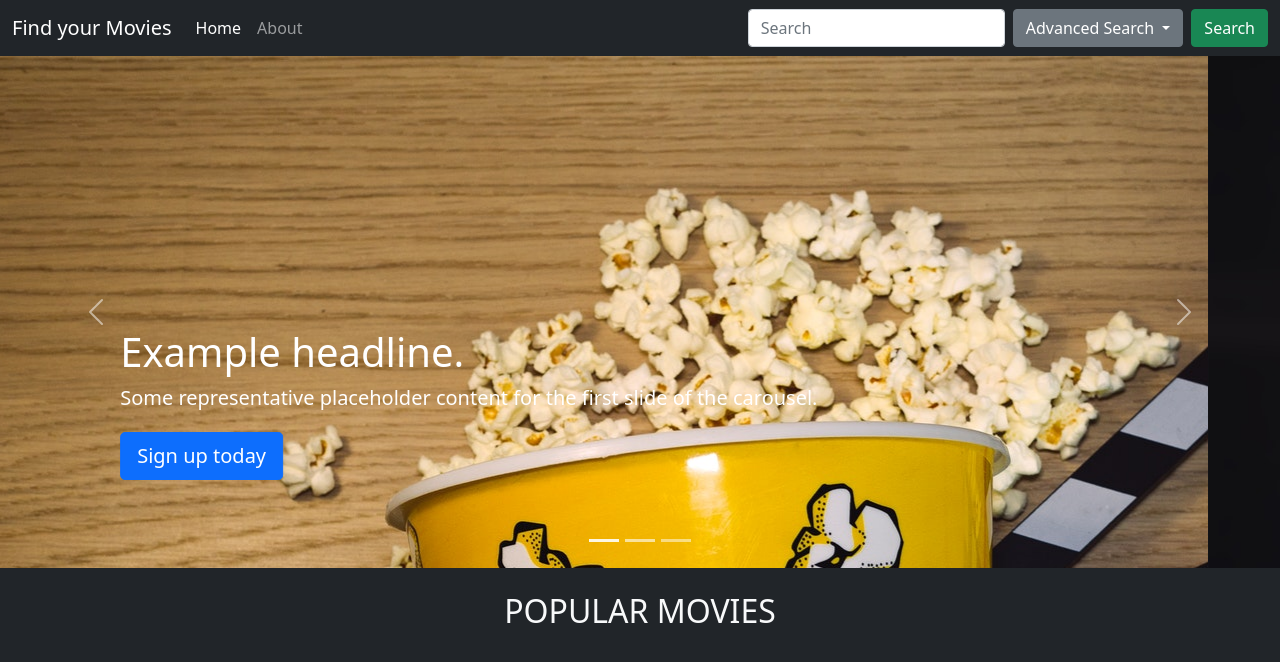
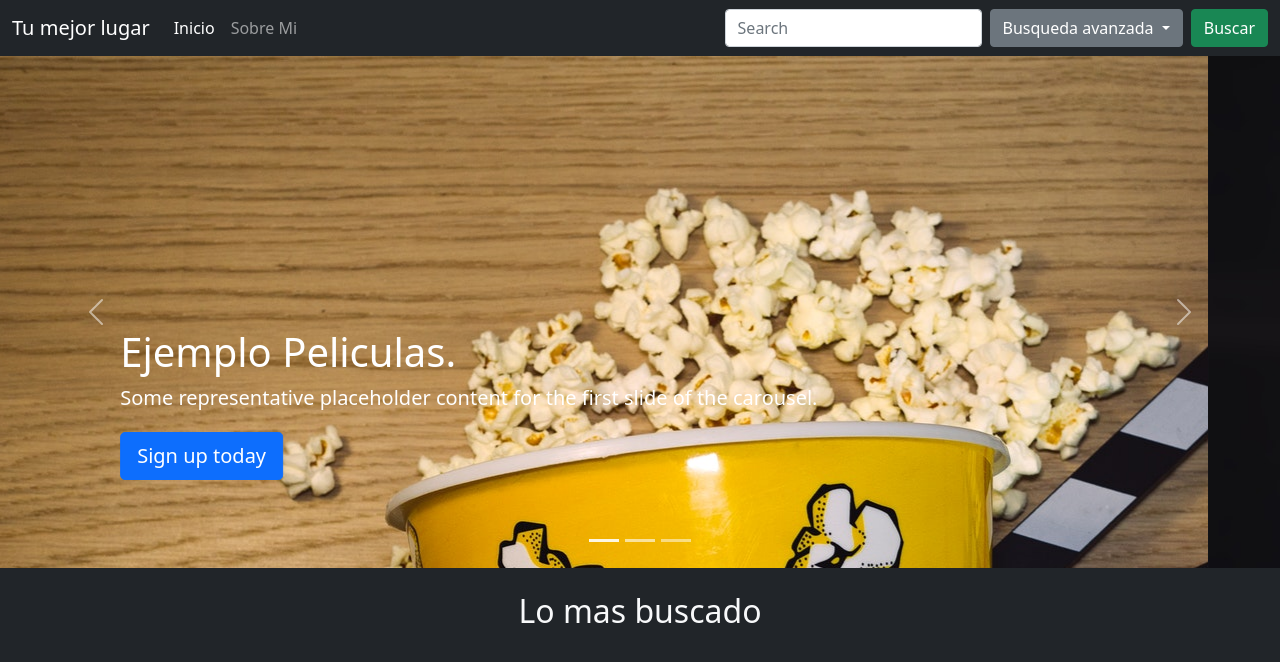
Before and after one commit to tomasluna99/07PracticaPeliculas, a plain HTML site: page index.html in a window 1280 px wide. Drawn offline with nearby package versions, Linux system fonts and the light colour scheme; no server answers.

Commit message:
Realizamos la mayor parte de nuestro trabajo

```diff
--- a/index.html
+++ b/index.html
@@ -10,7 +10,7 @@
     integrity="sha384-eOJMYsd53ii+scO/bJGFsiCZc+5NDVN2yr8+0RDqr0Ql0h+rP48ckxlpbzKgwra6" crossorigin="anonymous">
   <link rel="stylesheet" href="./style.css">
 
-  <title>Movies App</title>
+  <title>Tomy App</title>
 </head>
 
 <body class="bg-dark">
@@ -20,7 +20,7 @@
   <div class="error"></div>
   <nav class="navbar navbar-expand-lg navbar-dark bg-dark">
     <div class="container-fluid">
-      <a class="navbar-brand" href="#">Find your Movies</a>
+      <a class="navbar-brand" href="#">Tu mejor lugar</a>
       <button class="navbar-toggler" type="button" data-bs-toggle="collapse" data-bs-target="#navbarScroll"
         aria-controls="navbarScroll" aria-expanded="false" aria-label="Toggle navigation">
         <span class="navbar-toggler-icon"></span>
@@ -28,10 +28,10 @@
       <div class="collapse navbar-collapse" id="navbarScroll">
         <ul class="navbar-nav me-auto my-2 my-lg-0 navbar-nav-scroll" style="--bs-scroll-height: 100px;">
           <li class="nav-item">
-            <a class="nav-link active" aria-current="page" href="#">Home</a>
+            <a class="nav-link active" aria-current="page" href="#">Inicio</a>
           </li>
           <li class="nav-item">
-            <a class="nav-link" href="#">About</a>
+            <a class="nav-link" href="#">Sobre Mi</a>
           </li>
         </ul>
         <form class="d-flex">
@@ -39,7 +39,7 @@
           <div class="dropdown">
             <a class="btn btn-secondary dropdown-toggle me-2 ml-2" href="#" role="button" id="dropdownMenuLink"
               data-bs-toggle="dropdown" aria-expanded="false">
-              Advanced Search
+              Busqueda avanzada
             </a>
             <ul class="dropdown-menu" aria-labelledby="dropdownMenuLink">
               <li class="dropdown-item">
@@ -53,7 +53,7 @@
               </li>
             </ul>
           </div>
-          <button class="btn btn-success btn-search as" type="submit">Search</button>
+          <button class="btn btn-success btn-search as" type="submit">Buscar</button>
         </form>
       </div>
     </div>
@@ -88,7 +88,7 @@
   </div>
 
   <div class="cards-container">
-    <h2 class="text-center text-light mb-4">POPULAR MOVIES</h2>
+    <h2 class="text-center text-light mb-4">Lo mas buscado</h2>
     <div class="container-fluid">
       <div class="row new-row mt-1 mb-1"></div>
       <div class="row default-row mt-1 mb-1" id="row-1"></div>
@@ -98,7 +98,7 @@
 
   <template class="carousel-template">
     <div class="carousel-caption text-start">
-      <h1>Example headline.</h1>
+      <h1>Ejemplo Peliculas.</h1>
       <p>Some representative placeholder content for the first slide of the carousel.</p>
       <p><a class="btn btn-lg btn-primary" href="#">Sign up today</a></p>
     </div>
```
